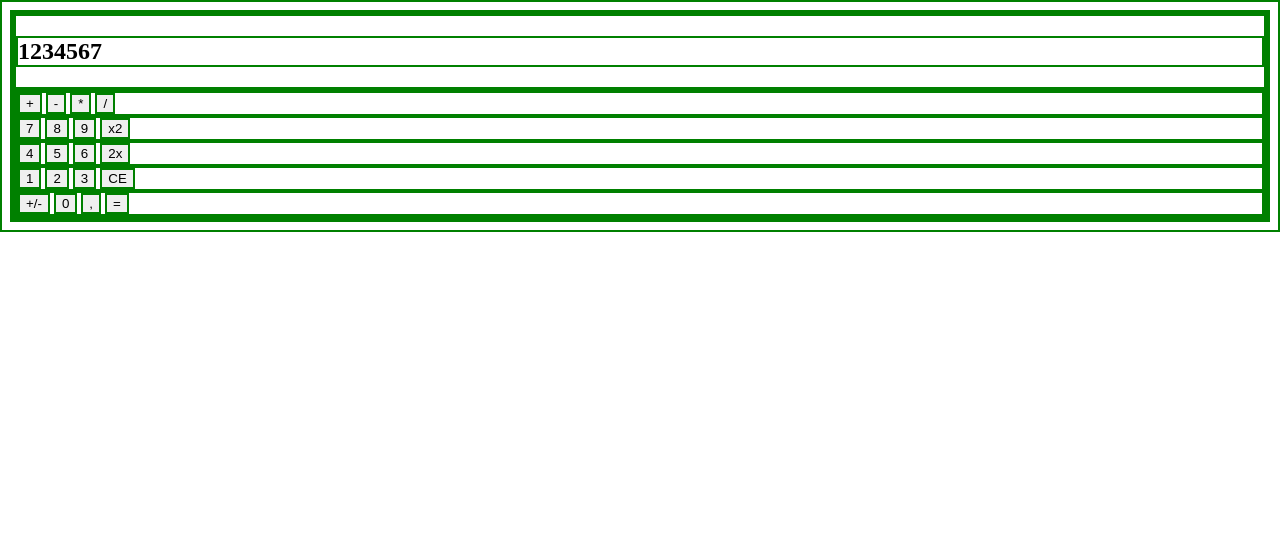
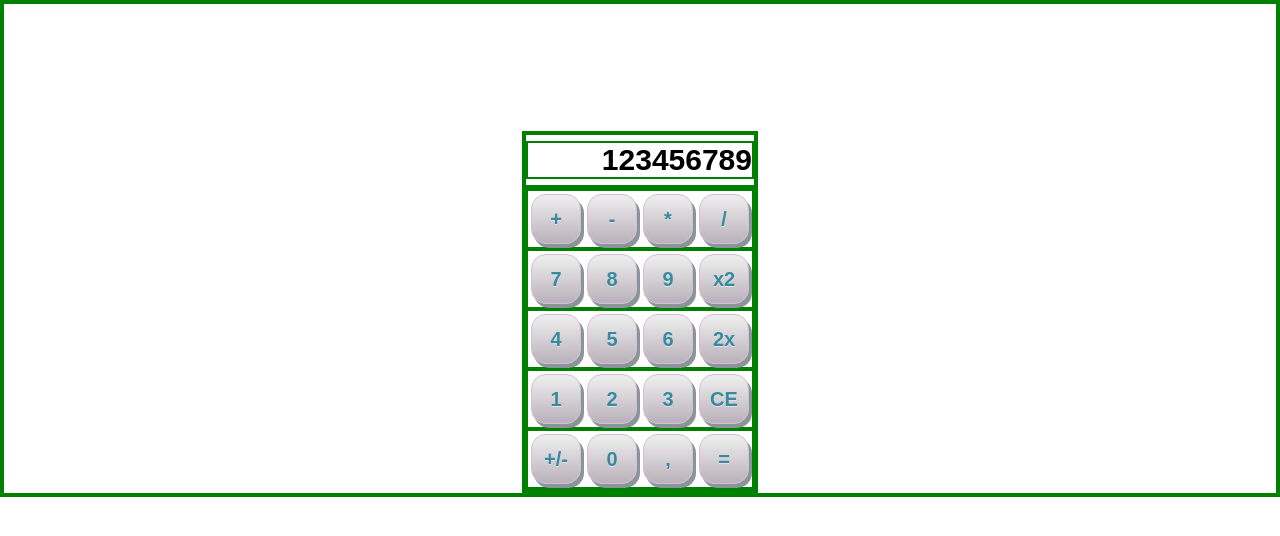
Before and after one commit to jirkah31/kalkulacka, a plain HTML site: page index.html in a window 1280 px wide. Drawn offline with Linux system fonts and the light colour scheme.

Commit message:
Pozicování provků v kalkulačce a na stránce

```diff
--- a/index.html
+++ b/index.html
@@ -10,39 +10,39 @@
 <body>
 	<div class="container">
 		<div class="display">
-			<h2>1234567</h2>
+			<h2>123456789</h2>
 		</div>
 
 		<div class="buttons">
-			<div class="znaminka">
+			<div class="znaminka keyboard">
 				<button>+</button>
 				<button>-</button>
 				<button>*</button>
 				<button>/</button>
 			</div>
 
-			<div class="cisla7az9">
+			<div class="cisla7az9 keyboard">
 				<button>7</button>
 				<button>8</button>
 				<button>9</button>
 				<button>x2</button>
 			</div>
 
-			<div class="cisla4az6">
+			<div class="cisla4az6 keyboard">
 				<button>4</button>
 				<button>5</button>
 				<button>6</button>
 				<button>2x</button>
 			</div>
 
-			<div class="cisla1az3">
+			<div class="cisla1az3 keyboard">
 				<button>1</button>
 				<button>2</button>
 				<button>3</button>
 				<button>CE</button>
 			</div>
 
-			<div class="rovna-se">
+			<div class="rovna-se keyboard">
 				<button>+/-</button>
 				<button>0</button>
 				<button>,</button>
--- a/style.css
+++ b/style.css
@@ -1,3 +1,54 @@
 * {
 	border: 2px solid green;
+	margin: 0;
+	padding: 0;
+	font-family: Arial, Helvetica, sans-serif;
+	font-weight: bold;
 }
+
+.container {
+	display: table;
+	margin-inline: auto;
+	margin-top: 10%;
+}
+
+button {
+	width: 50px;
+	height: 50px;
+	box-shadow: 3px 4px 0px 0px #899599;
+	background:linear-gradient(to bottom, #ededed 5%, #bab1ba 100%);
+	background-color:#ededed;
+	border-radius:15px;
+	border:1px solid #d6bcd6;
+	display:inline-block;
+	cursor:pointer;
+	color:#3a8a9e;
+	font-family: Arial;
+	font-size: 20px;
+	text-decoration: none;
+	text-shadow: 0px 1px 0px #e1e2ed;
+	margin: 3px;
+}
+.buttons {
+	display: table;
+}
+
+button:active {
+	background:linear-gradient(to bottom, #bab1ba 5%, #ededed 100%);
+	background-color:#bab1ba;
+}
+
+.keyboard {
+	display: table;
+}
+
+.display {
+	display: grid;
+	height: 50px;
+	align-items: center;
+}
+
+h2 {
+	text-align: right;
+	font-size: 30px;
+}
```
